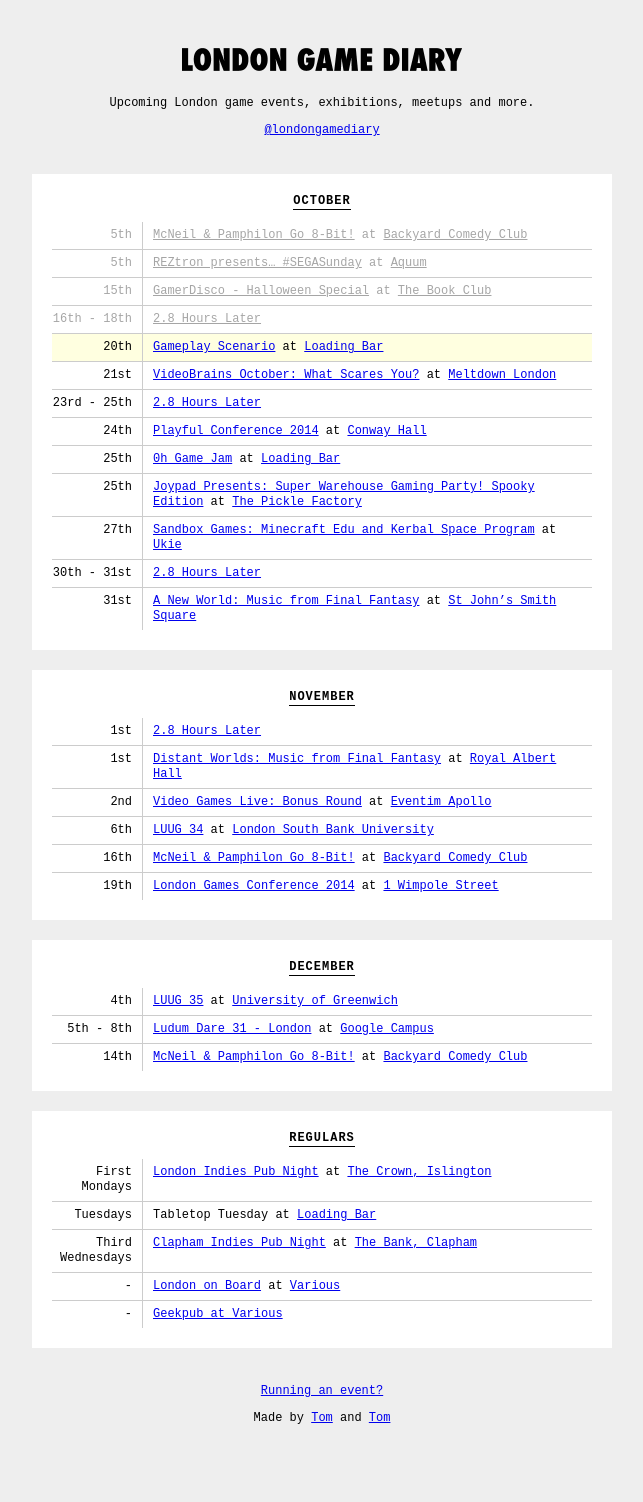
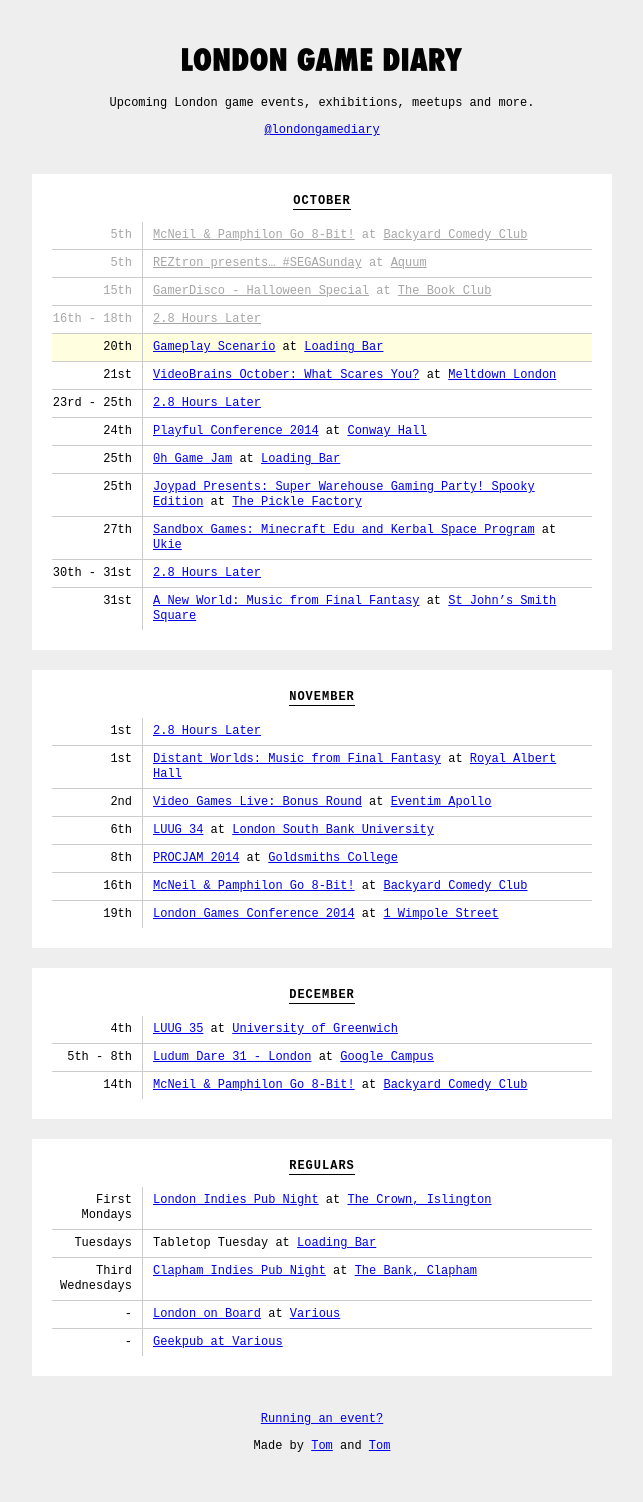
Before and after one commit to thomasmarshall/londongamediary.com, a Jekyll site: the page built from index.html, in a window 1280 px wide. Shown: the whole page, without its empty margins (318-961 px from the left). Built offline with Jekyll 4.4.1, drawn with Linux system fonts in a browser that asks for light colours; nearby versions of some CDN libraries; before the commit the page ends 1474 px from its top, so only the background shows below that.

Commit message:
Update events.yml

```diff
--- a/_data/events.yml
+++ b/_data/events.yml
@@ -87,6 +87,11 @@
   location: "[London South Bank University](http://www.lsbu.ac.uk/)"
   date: 2014-11-06
 
+- title: "PROCJAM 2014"
+  link: "https://www.eventbrite.co.uk/e/procjam-2014-opening-day-tickets-13111586107"
+  location: "[Goldsmiths College](http://www.gold.ac.uk/)"
+  date: 2014-11-08
+
 - title: "McNeil & Pamphilon Go 8-Bit!"
   link: "http://www.wegottickets.com/event/283335"
   location: "[Backyard Comedy Club](http://www.backyardcomedyclub.co.uk/)"
```
